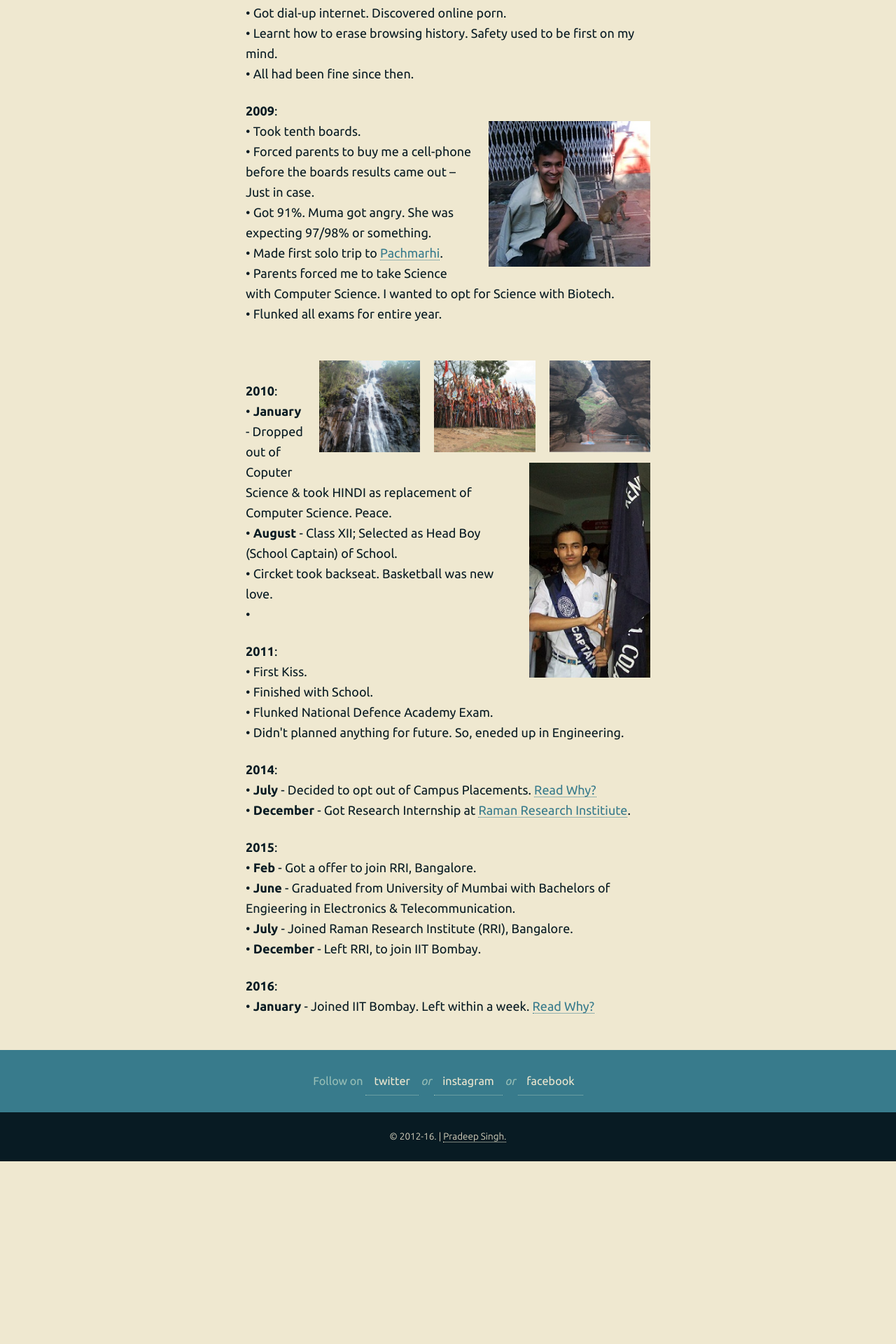
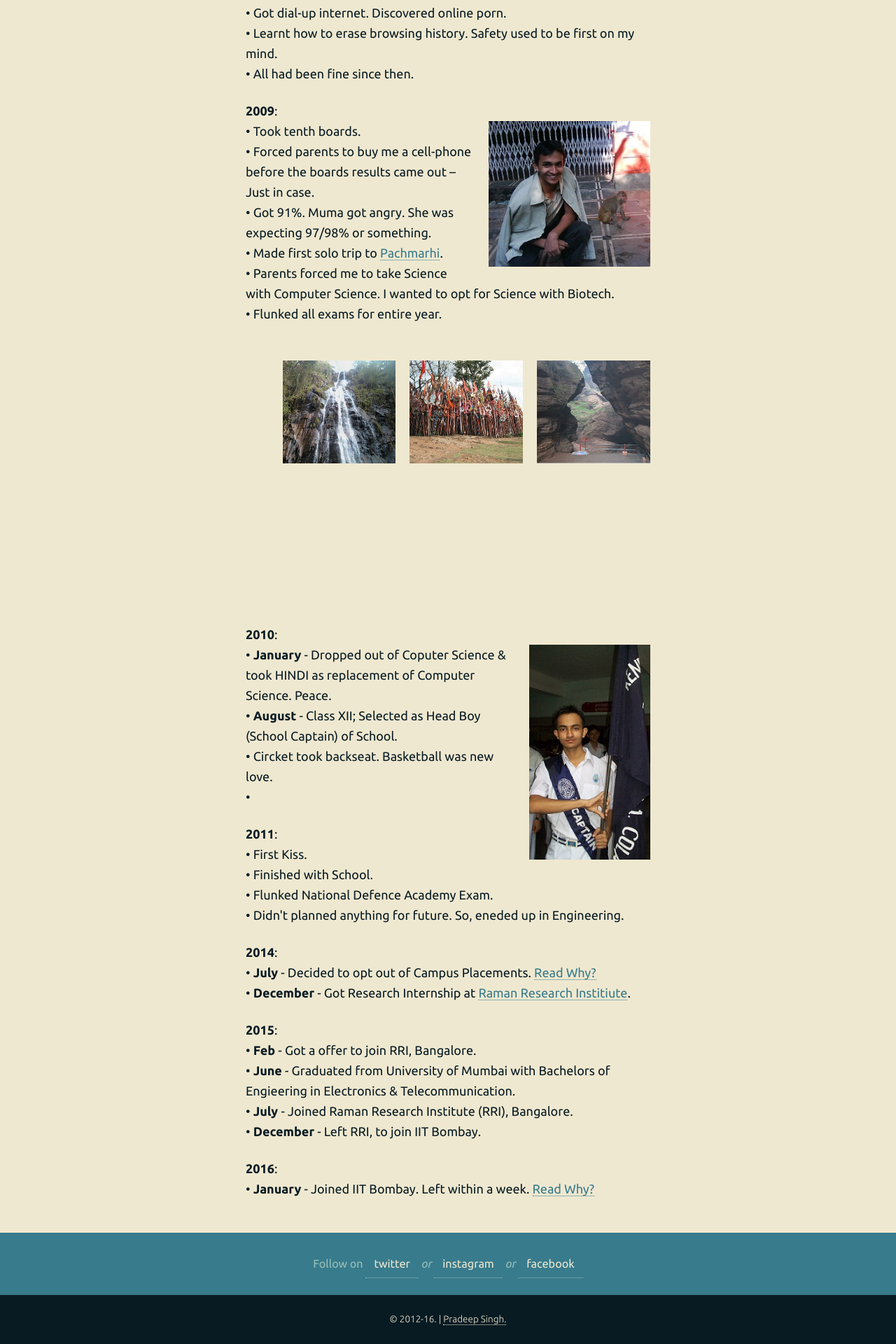
Before and after one commit to 93notes/93notes.github.io, a Jekyll site: the page built from timeline.html, in a window 1280 px wide. Shown: the part 1759-3679 px from the top of the page at 70% size. Built offline with Jekyll 4.4.1, drawn with Linux system fonts in a browser that asks for light colours; nearby versions of some CDN libraries; before the commit the page ends 3418 px from its top, so only the background shows below that.

Commit message:
Update timeline.html

```diff
--- a/timeline.html
+++ b/timeline.html
@@ -121,11 +121,17 @@ I almost died (although there were more than 100 people around). I hate him for
 &bull; Flunked all exams for entire year. </br>
 </br>
 <div id="pics">
-<img  width="25%"  src="/images/personal/caves.jpg" alt="Caves in Pachmarhi"/>
-<img  width="25%"  src="/images/personal/temple.jpg" alt="Temple in Pachmarhi"/>
-<img  width="25%"  src="/images/personal/waterfall.jpg" alt="Bee Waterfall in Pachmarhi"/>
+<img  width="28%"  src="/images/personal/caves.jpg" alt="Caves in Pachmarhi"/>
+<img  width="28%"  src="/images/personal/temple.jpg" alt="Temple in Pachmarhi"/>
+<img  width="28%"  src="/images/personal/waterfall.jpg" alt="Bee Waterfall in Pachmarhi"/>
 </div>
 </p>
+</br>
+</br></br></br></br></br></br></br>
+</br>
+</br>
+</br>
+</br>
 </br>
 <p>
 <strong>2010</strong>: </br>
```
